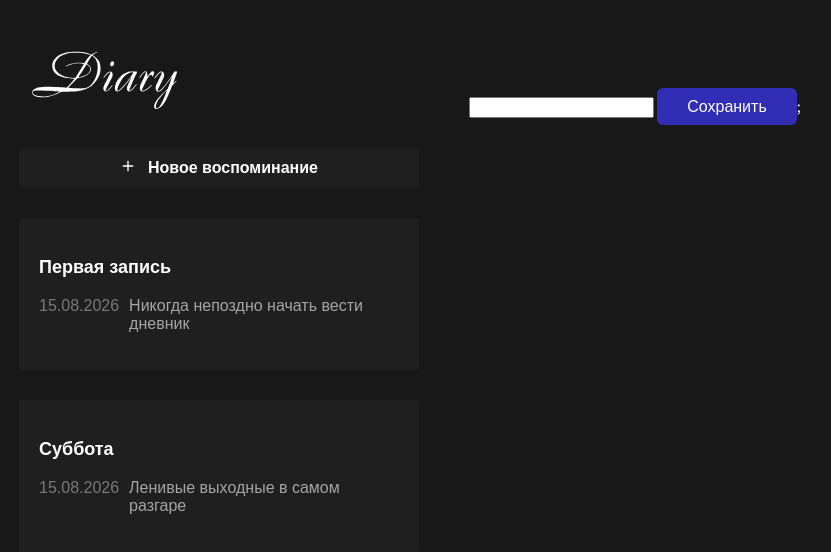
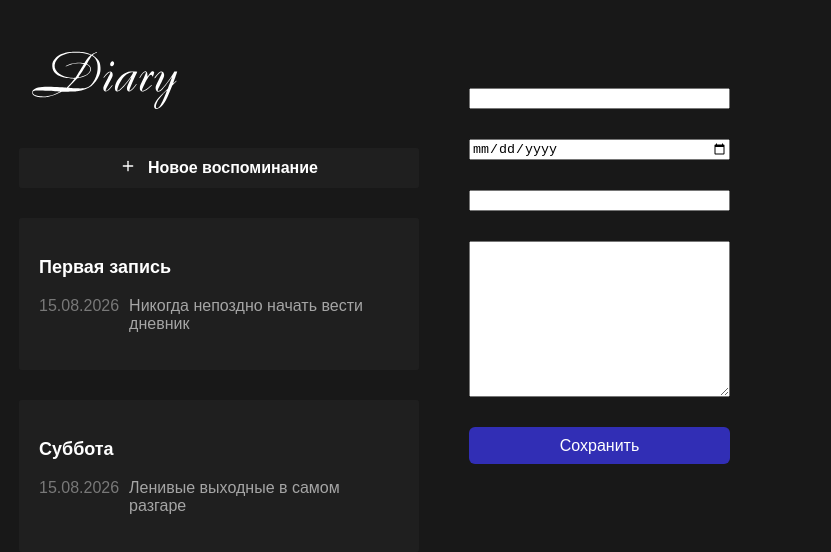
Before and after one commit to Aecktan-himera/diary, a React (Vite) app: page / in a window 1280 px wide. Shown: the top 552 px of the page, without its empty margins (19-850 px from the left). Built offline with nearby package versions, Linux system fonts and the light colour scheme.

Commit message:
JournalForm

```diff
--- a/src/App.jsx
+++ b/src/App.jsx
@@ -8,6 +8,7 @@
 import Header from "./components/Header/Header";
 import Body from "./layouts/Body/Body";
 import JournalAddButton from "./components/JournalAddButton/JournalAddButton";
+import JournalForm from "./components/JournalForm/JournalForm";
 
 function App() {
   const data = [
@@ -22,14 +23,6 @@
       date: new Date(),
     },
   ];
-
-  const [inputData, setInputData] = useState("");
-
-  const inputChange = (event) => {
-    console.log(event.target.value);
-    setInputData(event.target.value);
-    console.log(inputData); // Отображается предыдущий инпут
-  };
 
   return (
     <>
@@ -55,9 +48,7 @@
           </JournalList>
         </LeftPanel>
         <Body>
-          {/*Контролируемый компонент*/}
-          <input type="text" value={inputData} onChange={inputChange} />{" "}
-          <Button />
+          <JournalForm />
         </Body>
       </div>
     </>
--- a/src/components/Button/Button.jsx
+++ b/src/components/Button/Button.jsx
@@ -1,19 +1,8 @@
 import "./Button.css";
 import { useState } from "react";
 
-const Button = () => {
-  const [text, setText] = useState("Сохранить");
-
-  const clicked = () => {
-    setText("Закрыть");
-    //000000setText((t) => t + "!");
-    console.log("Привет!");
-  };
-  return (
-    <button onClick={clicked} className="button accent">
-      {text}
-    </button>
-  );
+const Button = ({ text }) => {
+  return <button className="button accent">{text}</button>;
 };
 
 export default Button;
--- /dev/null
+++ b/src/components/JournalForm/JournalForm.css
@@ -0,0 +1,5 @@
+.journal-form {
+  display: flex;
+  flex-direction: column;
+  gap: 30px;
+}
--- /dev/null
+++ b/src/components/JournalForm/JournalForm.jsx
@@ -0,0 +1,33 @@
+import "./JournalForm.css";
+import { useState } from "react";
+import Button from "../Button/Button";
+
+const JournalForm = ({ children }) => {
+  const [inputData, setInputData] = useState("");
+
+  const inputChange = (event) => {
+    console.log(event.target.value);
+    setInputData(event.target.value);
+    console.log(inputData); // Отображается предыдущий инпут
+  };
+
+  const addJournalItem = (e) => {
+    e.preventDefault();
+    const formData = new FormData(e.target);
+    const formProps = Object.fromEntries(formData);
+    console.log(formProps);
+  };
+
+  return (
+    <form className="journal-form" onSubmit={addJournalItem}>
+      <input type="text" name="title" />
+      <input type="date" name="date" />
+      {/*Контролируемый компонент*/}
+      <input type="text" name="tag" value={inputData} onChange={inputChange} />
+      <textarea name="post" id="" cols="30" rows="10"></textarea>
+      <Button text="Сохранить" />
+    </form>
+  );
+};
+
+export default JournalForm;
--- a/src/layouts/Body/Body.jsx
+++ b/src/layouts/Body/Body.jsx
@@ -2,7 +2,7 @@
 import "./Body.css";
 
 const Body = ({ children }) => {
-  return <div className="body">{children};</div>;
+  return <div className="body">{children}</div>;
 };
 
 export default Body;
```
